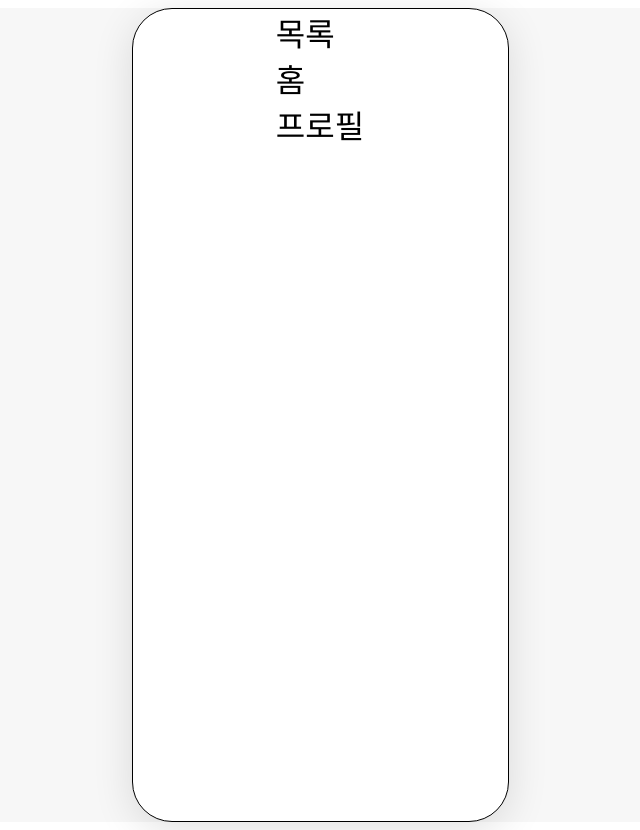
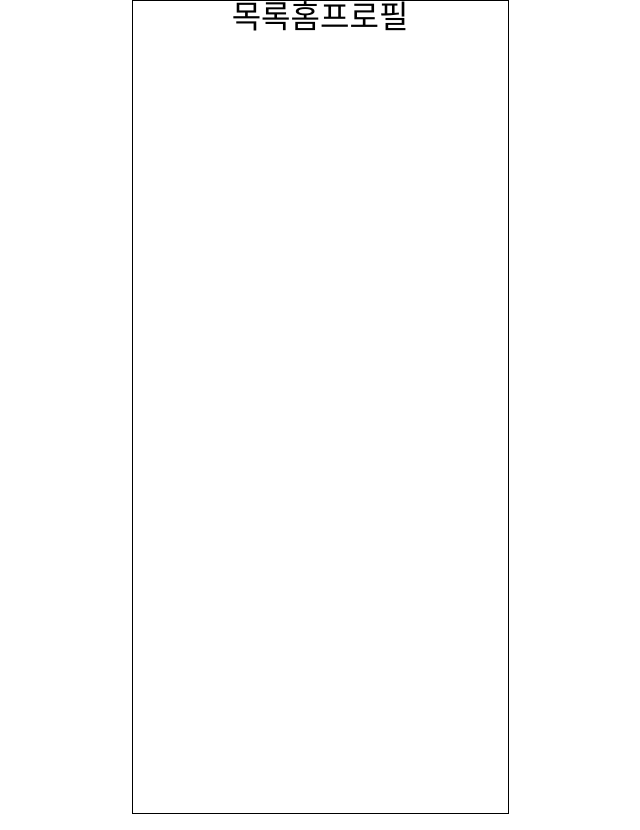
Before and after one commit to mega-accident/safevillage-web, a React (Vite) app: page / in a window 1280 px wide. Shown: the whole page, without its empty margins (320-960 px from the left). Built offline with nearby package versions, Linux system fonts and the light colour scheme.

Commit message:
feat: reset css 추가

```diff
--- a/src/App.jsx
+++ b/src/App.jsx
@@ -1,22 +1,19 @@
 import styled from "styled-components";
 import { BrowserRouter as Router, Routes, Route } from "react-router-dom";
 import BottomNav from "./pages/BottomNav";
+import { GlobalStyle } from "./styles/GlobalStyle";
 
 const Wrapper = styled.div`
   display: flex;
   justify-content: center;
   align-items: center;
   min-height: 100vh;
-  background: #f7f7f7;
 `;
 
 const Box = styled.div`
   width: 375px;
   height: 812px;
   border: 1px solid #000;
-  border-radius: 40px;
-  background: #fff;
-  box-shadow: 0 8px 40px rgba(0, 0, 0, 0.12);
   display: flex;
   align-items: centeer;
   justify-content: center;
@@ -25,11 +22,14 @@
 
 function App() {
   return (
-    <Wrapper>
-      <Box>
-        <BottomNav />
-      </Box>
-    </Wrapper>
+    <>
+      <GlobalStyle />
+      <Wrapper>
+        <Box>
+          <BottomNav />
+        </Box>
+      </Wrapper>
+    </>
   );
 }
 export default App;
--- a/src/pages/BottomNav.jsx
+++ b/src/pages/BottomNav.jsx
@@ -3,16 +3,15 @@
 
 const NavWrapper = styled.nav`
   display: flex;
-  color: #eee;
 `;
 
 const BottomNav = () => {
   return (
-    <nav className="wrapper">
+    <NavWrapper>
       <div>목록</div>
       <div>홈</div>
       <div>프로필</div>
-    </nav>
+    </NavWrapper>
   );
 };
 export default BottomNav; //다른 곳에도 링크 부를 수 있도록
--- /dev/null
+++ b/src/styles/GlobalStyle.js
@@ -0,0 +1,46 @@
+import { createGlobalStyle } from "styled-components";
+
+export const GlobalStyle = createGlobalStyle`
+html, body, div, span, applet, object, iframe,
+h1, h2, h3, h4, h5, h6, p, blockquote, pre,
+a, abbr, acronym, address, big, cite, code,
+del, dfn, em, img, ins, kbd, q, s, samp,
+small, strike, strong, sub, sup, tt, var,
+b, u, i, center,
+dl, dt, dd, ol, ul, li,
+fieldset, form, label, legend,
+table, caption, tbody, tfoot, thead, tr, th, td,
+article, aside, canvas, details, embed,
+figure, figcaption, footer, header, hgroup,
+menu, nav, output, ruby, section, summary,
+time, mark, audio, video {
+	margin: 0;
+	padding: 0;
+	border: 0;
+	font-size: 100%;
+	font: inherit;
+	vertical-align: baseline;
+}
+/* HTML5 display-role reset for older browsers */
+article, aside, details, figcaption, figure,
+footer, header, hgroup, menu, nav, section {
+	display: block;
+}
+body {
+	line-height: 1;
+}
+ol, ul {
+	list-style: none;
+}
+blockquote, q {
+	quotes: none;
+}
+blockquote:before, blockquote:after,
+q:before, q:after {
+	content: '';
+	content: none;
+}
+table {
+	border-collapse: collapse;
+	border-spacing: 0;
+}`;
```
